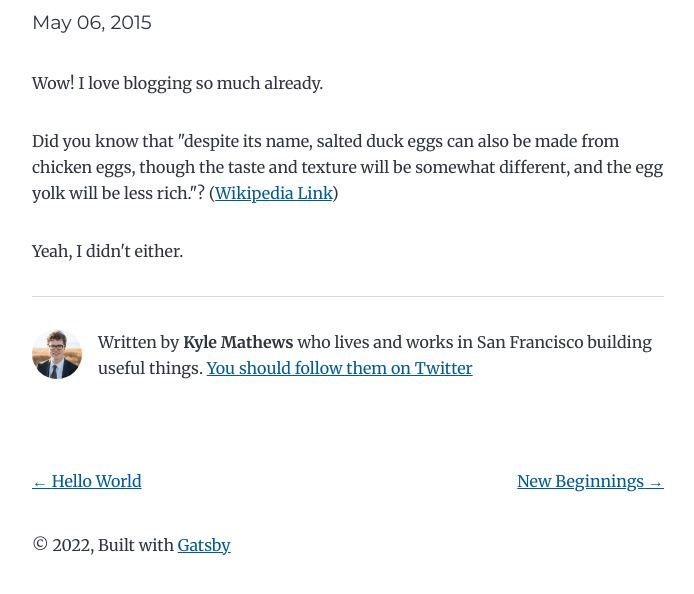
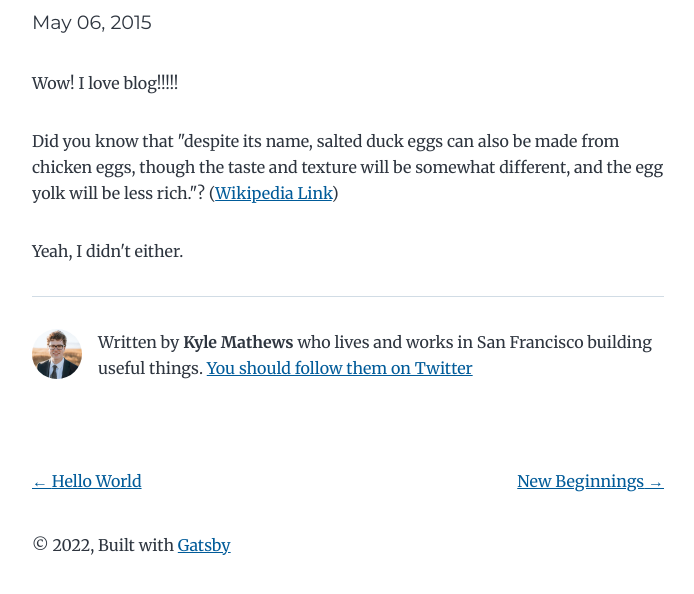
Before and after one commit to osapiyo/gatsby-blog, a Gatsby site: page /my-second-post/ in a window 1280 px wide. Shown: the part 170-764 px from the top of the page, without its empty margins (292-986 px from the left). Built offline with nearby package versions, Linux system fonts and the light colour scheme; Gatsby itself is replaced by a stand-in of ours.

Commit message:
3rd commit

```diff
--- a/content/blog/my-second-post/index.md
+++ b/content/blog/my-second-post/index.md
@@ -3,7 +3,7 @@ title: My Second Post!
 date: "2015-05-06T23:46:37.121Z"
 ---
 
-Wow! I love blogging so much already.
+Wow! I love blog!!!!!
 
 Did you know that "despite its name, salted duck eggs can also be made from
 chicken eggs, though the taste and texture will be somewhat different, and the
```
Also changed, not shown: .github/workflows/main.yml.
